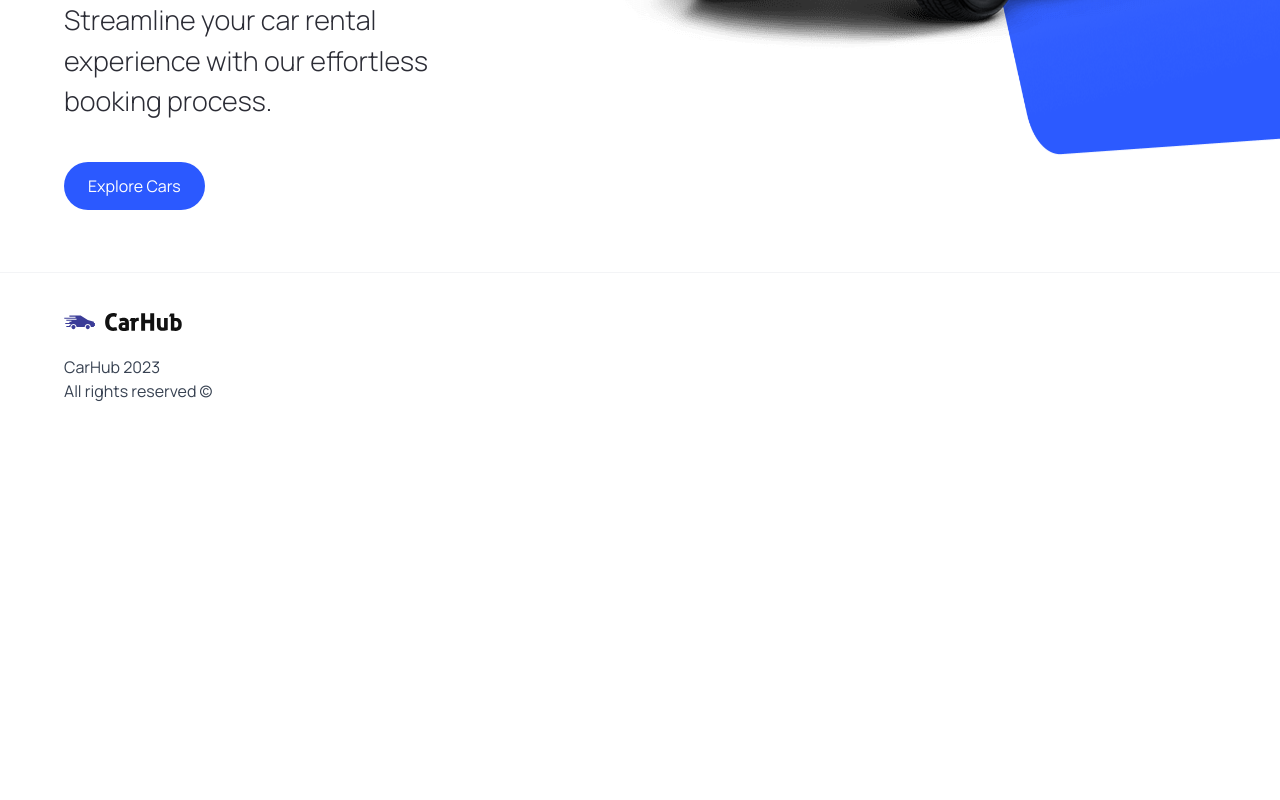
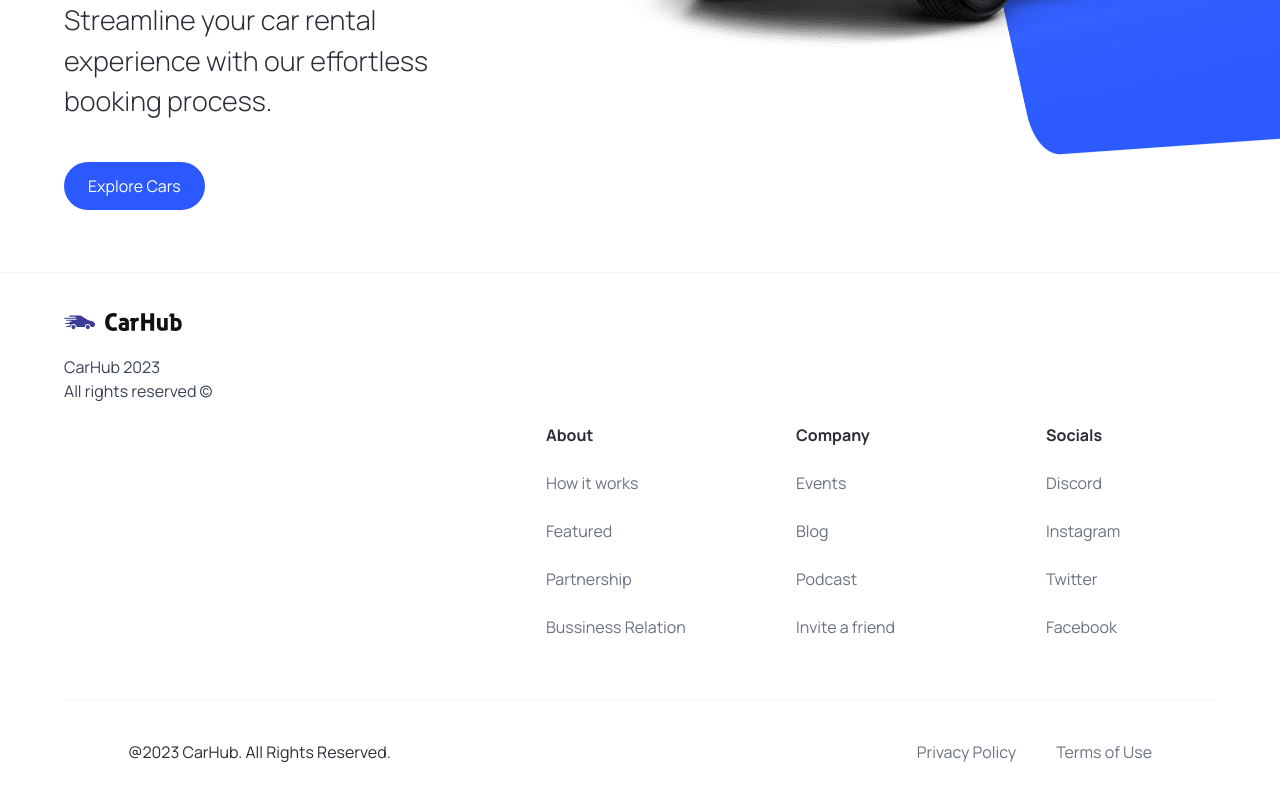
Before and after one commit to JPy-UwU/car_showcase, a Next.js app: page / in a window 1280 px wide. Shown: the part 548-1348 px from the top of the page. Before the commit the page ends 991 px from the top, so only its background shows below. Built offline with nearby package versions, Linux system fonts and the light colour scheme.

Commit message:
completed footer

```diff
--- a/components/Footer.tsx
+++ b/components/Footer.tsx
@@ -1,5 +1,8 @@
 import Image from "next/image"
 import Link from "next/link"
+
+import { footerLinks } from "@/constants/constants"
+import { link } from "fs"
 
 const Footer = () => {
   return (
@@ -18,6 +21,43 @@
             All rights reserved &copy;
           </p>
         </div>
+
+        <div className="footer__links">
+          {footerLinks.map((link) => (
+            <div
+              key={link.title}
+              className="footer__link"
+            >
+              <h3 className="font-bold">{link.title}</h3>
+              {link.links.map((item) => (
+                <Link
+                  key={item.title}
+                  href={item.url}
+                  className="text-gray-500"
+                >
+                  {item.title}
+                </Link>
+              ))}
+            </div>
+          ))}
+        </div>
+        <div className="flex justify-between items-center flex-wrap mt-10 border-t border-gray-100 sm:px-16 px-6 py-10">
+          <p>@2023 CarHub. All Rights Reserved.</p>
+          <div className="footer__copyrights-link">
+            <Link
+              href="/"
+              className="text-gray-500"
+            >
+              Privacy Policy
+            </Link>
+            <Link
+              href="/"
+              className="text-gray-500"
+            >
+              Terms of Use
+            </Link>
+          </div>
+        </div>
       </div>
     </footer>
   )
```
